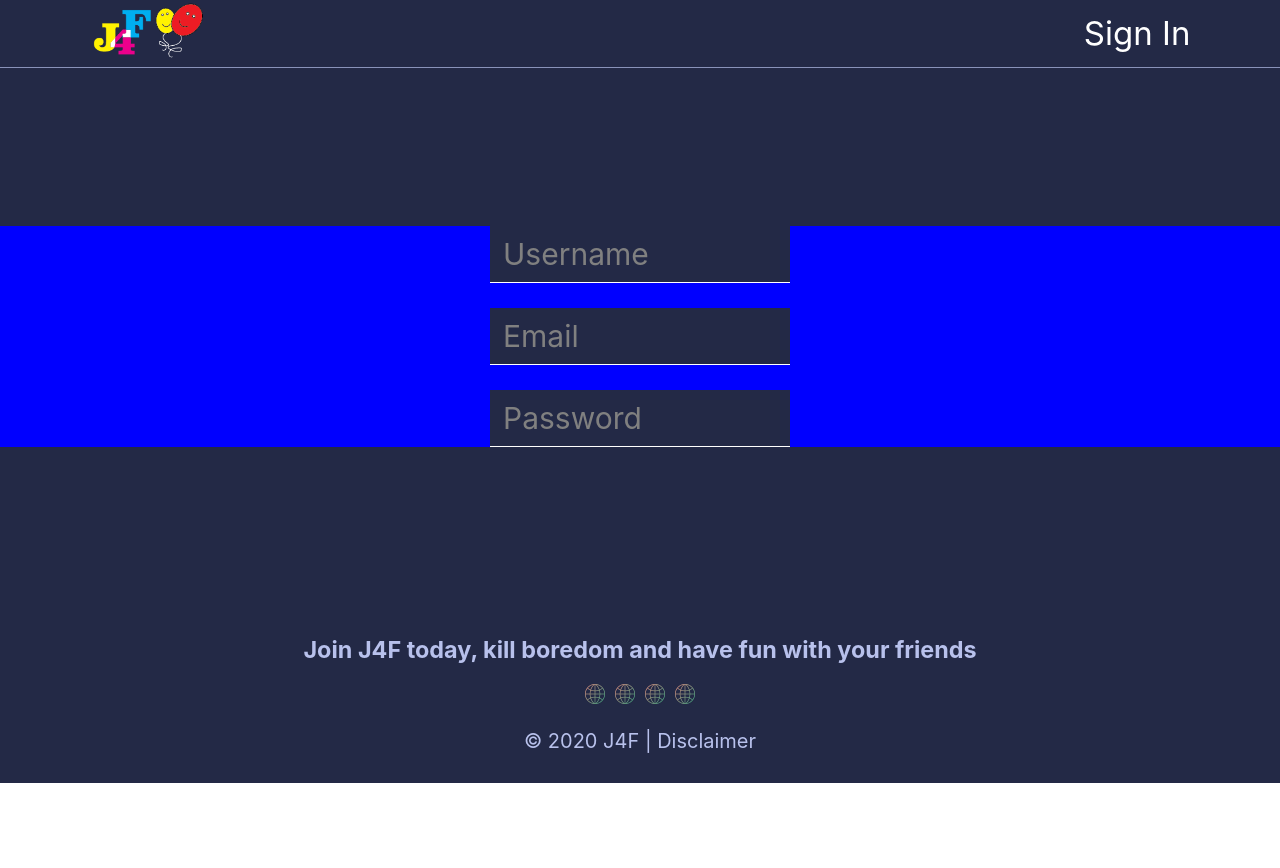
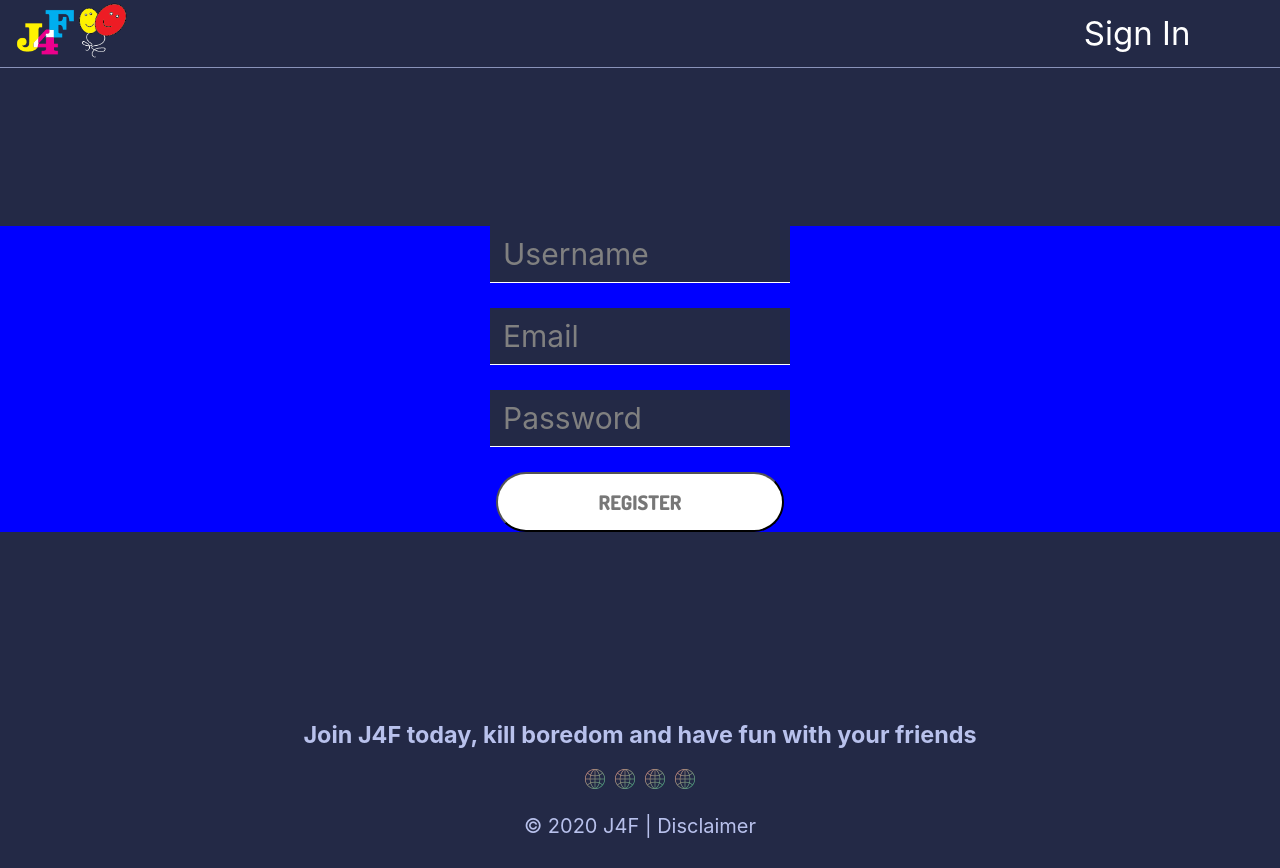
Before and after one commit to AA-Arnold/just-4-fun, a React (Create React App) app: page /signin in a window 1280 px wide. Before the commit the page ends 800 px from the top, so only its background shows below. Built offline with nearby package versions, Linux system fonts and the light colour scheme.

Commit message:
added button to sign in page and log values on console

```diff
--- /dev/null
+++ b/src/components/button.component/button.component.jsx
@@ -0,0 +1,7 @@
+import React from 'react';
+
+import './button.styles.css'
+
+export const Button = ({ children, isAnimated }) => (
+    <button  type='submit' className={`${isAnimated ? 'btn btn--white btn--animated' : 'btn btn--white'}`}>{children}</button>
+)
--- /dev/null
+++ b/src/components/button.component/button.styles.css
@@ -0,0 +1,49 @@
+.btn{
+    text-transform: uppercase;
+    text-decoration: none;
+    padding: 1.5rem 10rem;
+    display: inline-block;
+    border-radius: 10rem;
+    transition: all .2s;
+    position: relative;
+    font-family: 'Dosis', sans-serif;
+    font-size: 2rem;
+    font-weight: bold;
+}
+.btn:hover{
+    transform: translateY(-.3rem);
+    background-color: #EEBBC3;
+    color: black;
+    box-shadow: 0 10px 20px rgb(51, 49, 49);
+}
+
+
+.btn:active{
+    transform: translateY(-.1rem);
+    box-shadow: 0 5px 10px #000;
+}
+
+.btn--white{
+    background-color: #fff;
+    color: #777;
+}
+
+
+
+.btn--animated {
+    animation: moveInBottom .5s ease-out .75s;
+    animation-fill-mode: backwards;
+}
+
+
+@keyframes moveInBottom {
+    0%{
+        opacity: 0;
+        transform: translateY(3rem);
+    }
+
+    100%{
+        opacity: 1;
+        transform: translate(0);
+    }
+}
--- a/src/components/form-input/form-input.component.css
+++ b/src/components/form-input/form-input.component.css
@@ -71,6 +71,7 @@
 
 .form-input:focus {
     outline: none;
+    border-bottom: 1px solid #EEBBC3;
 }
 
 .form-input:focus ~ .form-input-label {
--- a/src/components/form-input/form-input.component.jsx
+++ b/src/components/form-input/form-input.component.jsx
@@ -1,7 +1,7 @@
 import React from 'react';
 import './form-input.component.css'
 
-const FormInput = ({placeholder, label}) => (
+const FormInput = ({label, ...otherProps}) => (
     // <div className='group'>
     //     <input className='form-input' {...otherProps} />
     //     {
@@ -13,7 +13,7 @@ const FormInput = ({placeholder, label}) => (
     // </div>
 
     <div className='group'>
-        <input className='form-input' placeholder={placeholder} />
+        <input className='form-input' {...otherProps} />
         <label className='form-input-label' >{label}</label>
     </div>
 )
--- a/src/components/nav.component/Nav.jsx
+++ b/src/components/nav.component/Nav.jsx
@@ -1,10 +1,11 @@
 import React from 'react'
+import {Link} from 'react-router-dom'
 import './nav.css'
 import logo from '../../assets/j4f.png'
 
 const Nav = () =>(
     <nav className='nav'>
-      <img alt='' src={logo} className='logo' />
+      <Link to='/'><img alt='' src={logo} className='logo' /></Link>
       <span className='nav__signin'>Sign In</span>
     </nav>
 )
--- a/src/components/sign-in/Sign-in.js
+++ b/src/components/sign-in/Sign-in.js
@@ -1,11 +1,26 @@
 import React from 'react';
 import FormInput from '../form-input/form-input.component'
+import { Button } from '../button.component/button.component'
 import './sign-in.css'
 
+
+const onSubmitForm = e => {
+    e.preventDefault()
+    let { username, email, password } = e.target.elements
+    // console.log(username)
+    console.log('Name : ', username.value, '\n email :', email.value, '\n password : ', password.value)
+}
+
+// const [userName, setUserName] = React.useState('')
+// const [email, setEmail] = React.useState('')
+// const [password, setPassword] = React.useState('')
+
+
 export const SignIn = () => (
-    <form className='form'>
-        <FormInput label={'Username'} />
-        <FormInput label={'Email'} />
-        <FormInput label={'Password'} />
+    <form className='form' onSubmit={onSubmitForm}>
+        <FormInput name='username' type='text' label={'Username'} required />
+        <FormInput name='email' type='email' label={'Email'} required />
+        <FormInput name='password' type='password' label={'Password'} required />
+        <Button>Register</Button>
     </form>
 )
```
